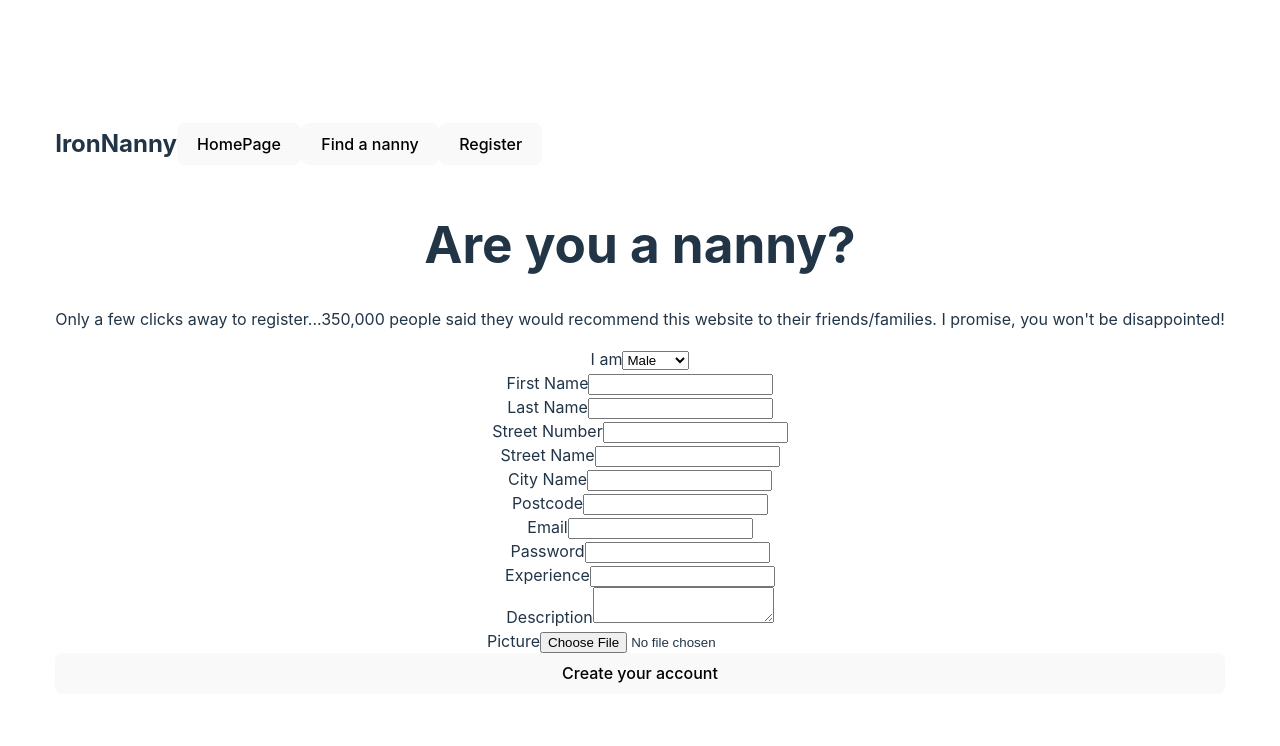
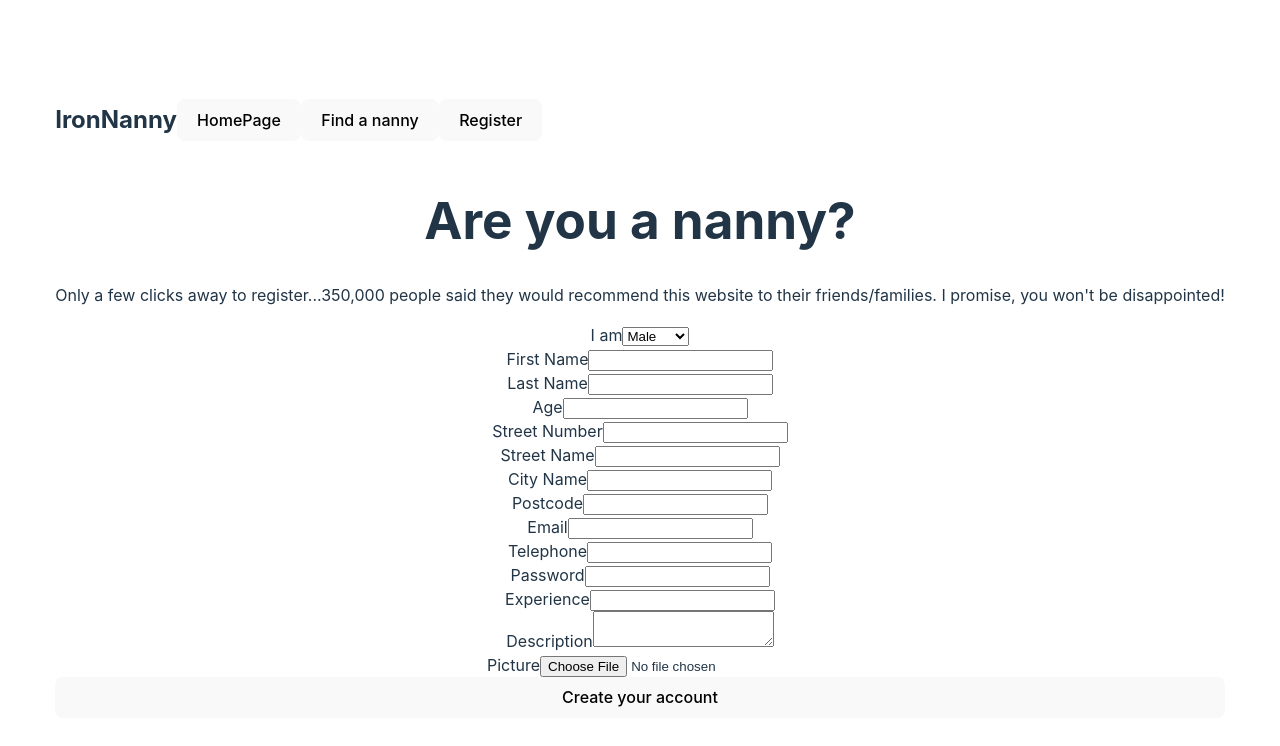
Before and after one commit to Rin-o/BackEnd_M2Project, a React (Vite) app in the folder M2Project/: page /babysitters/new in a window 1280 px wide. Shown: the top 746 px of the page. Built offline with nearby package versions, Linux system fonts and the light colour scheme.

Commit message:
added fields to the form

```diff
--- a/M2Project/src/App.jsx
+++ b/M2Project/src/App.jsx
@@ -5,7 +5,6 @@ import HomePage from './pages/HomePage'
 import AllBabysittersPage from './pages/AllBabysittersPage'
 import BabysitterDetailsPage from './pages/BabysitterDetailsPage'
 import AddBabysitterPage from './pages/AddBabysitterPage'
-import AddBabysitterPage2 from './pages/AddBabysitterPage2'
 import UpdatePage from './pages/UpdatePage'
 
 function App() {
@@ -18,7 +17,6 @@ function App() {
       <Route path='/babysitters' element={<AllBabysittersPage />}></Route>
       <Route path='/babysitters/:babysitterId' element={<BabysitterDetailsPage />}></Route>
       <Route path='/babysitters/new' element={<AddBabysitterPage />}></Route>
-      <Route path='/babysitters/new2' element={<AddBabysitterPage2 />}></Route>
       <Route path='/update/:babysitterId' element={<UpdatePage />}></Route>
 
       <Route path='*' element={<h1>404 Page</h1>}></Route>
--- a/M2Project/src/pages/AddBabysitterPage.jsx
+++ b/M2Project/src/pages/AddBabysitterPage.jsx
@@ -8,11 +8,13 @@ const AddBabysitterPage = ({ isUpdate, babysitter }) => {
   const [gender, setGender] = useState('')
   const [firstName, setFirstName] = useState('')
   const [lastName, setLastName] = useState('')
+  const [age, setAge] = useState('')
   const [streetName, setStreetName] = useState('')
   const [streetNumber, setStreetNumber] = useState('')
   const [cityName, setCityName] = useState('')
   const [postcode, setPostcode] = useState('')
   const [email, setEmail] = useState('')
+  const [telephone, setTelephone] = useState('')
   const [password, setPassword] = useState('')
   const [description, setDescription] = useState('')
   const [largePic, setLargePic] = useState('')
@@ -23,7 +25,9 @@ const AddBabysitterPage = ({ isUpdate, babysitter }) => {
     const payload = {
       name:{ first: firstName, last: lastName,},
       gender,
+      dob: {age: age},
       email,
+      phone: telephone,
       password,
       location: { street: {name: streetName, number: streetNumber}, city: cityName, postcode: postcode},
       resgistered: {age: registered},
@@ -55,18 +59,20 @@ console.log(payload)
 
   useEffect(() => {
     if (isUpdate && babysitter) {
-      setFirstName(babysitter.firstName)
-      setLastName(babysitter.lastName)
+      setFirstName(babysitter.name.first)   // or firstName
+      setLastName(babysitter.name.last) // or lastName
       setGender(babysitter.gender)
+      setAge(babysitter.dob.age) //or age
       setDescription(babysitter.description)
-      setStreetNumber(babysitter.streetNumber)
-      setStreetName(babysitter.streetName)
-      setCityName(babysitter.cityName)
-      setPostcode(babysitter.postcode)
+      setStreetNumber(babysitter.location.street.number) //streetNumber
+      setStreetName(babysitter.location.street.name) //streetName
+      setCityName(babysitter.location.city) //cityName
+      setPostcode(babysitter.location.postcode) //postcode
       setEmail(babysitter.email)
+      setTelephone(babysitter.phone) //telephone
       setPassword(babysitter.password)
-      setLargePic(babysitter.largePic)
-      setRegistered(babysitter.registered.age)
+      setLargePic(babysitter.picture.large) //largePic
+      setRegistered(babysitter.registered.age) //registered
     }
   }, [babysitter])
 
@@ -91,6 +97,10 @@ console.log(payload)
             <input value={lastName} onChange={event => setLastName(event.target.value)}  />
           </label>
           <label>
+            Age
+            <input type='number' value={age} onChange={event => setAge(event.target.value)}  />
+          </label>
+          <label>
             Street Number
             <input value={streetNumber} onChange={event => setStreetNumber(event.target.value)}  />
           </label>
@@ -111,12 +121,16 @@ console.log(payload)
             <input value={email} onChange={event => setEmail(event.target.value)}  />
           </label>
           <label>
+            Telephone
+            <input value={telephone} onChange={event => setTelephone(event.target.value)}  />
+          </label>
+          <label>
             Password
             <input value={password} onChange={event => setPassword(event.target.value)} />
           </label>
           <label>
             Experience
-            <input value={registered} onChange={event => setRegistered(event.target.value)}/>
+            <input type='number' value={registered} onChange={event => setRegistered(event.target.value)}/>
           </label>
           <label>
             Description
--- a/M2Project/src/pages/AddBabysitterPage2.jsx
+++ /dev/null
@@ -1,105 +0,0 @@
-import { useEffect, useState } from 'react'
-import { useNavigate } from 'react-router-dom'
-
-const AddBabysitterPage = ({ isUpdate, babysitter, formData }) => { //added
-  const navigate = useNavigate()
-
-  const [firstName, setFirstName] = useState('')
-  const [lastName, setLastName] = useState('')
-  const [gender, setGender] = useState('')
-  const [location, setLocation] = useState('')
-  const [email, setEmail] = useState('')
-  const [password, setPassword] = useState('')
-  const [description, setDescription] = useState('')
-  const [picture, setPicture] = useState(null)
-
-  const onSubmit = async event => {
-    event.preventDefault()
-    const payload = { firstName, lastName, gender, location, email, password, description, picture }
-
-    try {
-      const response = await fetch(
-        `http://localhost:5005/babysitters/new2/${isUpdate ? `/${babysitter.id}` : ''}`,
-        {
-          method: isUpdate ? 'PUT' : 'POST',
-          body: JSON.stringify(payload),
-          headers: {
-            'Content-type': 'application/json',
-          },
-        }
-      )
-      console.log(response)
-      if (response.ok) {
-        const currentBabysitter = await response.json()
-        console.log(currentBabysitter)
-        navigate(`/babysitters/${currentBabysitter.id}`)
-      }
-    } catch (error) {
-      console.log(error)
-    }
-  }
-
-  useEffect(() => {
-    if (isUpdate && babysitter) {
-      setFirstName(babysitter.firstName)
-      setLastName(babysitter.lastName)
-      setGender(babysitter.gender)
-      setDescription(babysitter.description)
-      setLocation(babysitter.gender)
-      setEmail(babysitter.email)
-      setPassword(babysitter.password)
-    }
-  }, [babysitter])
-
-  return (
-    <>
-        <h1>Are you a nanny?</h1>
-        <p>Only a few clicks away to register...350,000 people said they would recommend this website to their friends/families. I promise, you won't be disappointed!</p>
-
-        <p>First Name: {formData.firstName}</p>
-        <p>Last Name: {formData.lastName}</p>
-        <p>Email: {formData.email}</p>
-        <p>Password: {formData.password}</p>
-        <form style={{ display: 'grid', gridTemplate: 'auto / 1fr' }} onSubmit={onSubmit}>
-        {/*<label>
-            I am
-            <select value={gender} onChange={event => setGender(event.target.value)} required>
-            <option value="male">Male</option>
-            <option value="female">Female</option>
-            </select>
-          </label>
-          <label>
-            First Name
-            <input value={firstName} onChange={event => setFirstName(event.target.value)} required />
-          </label>
-          <label>
-            Last Name
-            <input value={lastName} onChange={event => setLastName(event.target.value)} required />
-          </label>
-          <label>
-            Email
-            <input value={email} onChange={event => setEmail(event.target.value)} required />
-          </label>
-          <label>
-            Password
-            <input value={password} onChange={event => setPassword(event.target.value)} required />
-  </label>*/}
-          <label>
-            Address
-            <input value={location} onChange={event => setLocation(event.target.value)} required />
-          </label>
-          <label>
-            Description
-            <textarea value={description} onChange={event => setDescription(event.target.value)} required/>
-          </label>
-          <label>
-            Picture
-            <input type="file" accept="image/*" value={picture} onChange={event => setPicture(event.target.value)}/>
-        </label>
-          <button type='submit'>{isUpdate ? 'Update' : 'Create your account'}</button>
-        </form>
-    </>
-  )
-}
-
-export default AddBabysitterPage
--- a/M2Project/src/pages/UpdatePage.jsx
+++ b/M2Project/src/pages/UpdatePage.jsx
@@ -10,11 +10,13 @@ const UpdatePage = () => {
     const [gender, setGender] = useState('')
     const [firstName, setFirstName] = useState('')
     const [lastName, setLastName] = useState('')
+    const [age, setAge] = useState('')
     const [streetName, setStreetName] = useState('')
     const [streetNumber, setStreetNumber] = useState('')
     const [cityName, setCityName] = useState('')
     const [postcode, setPostcode] = useState('')
     const [email, setEmail] = useState('')
+    const [telephone, setTelephone] = useState('')
     const [password, setPassword] = useState('')
     const [description, setDescription] = useState('')
     const [largePic, setLargePic] = useState('')
@@ -25,7 +27,9 @@ const UpdatePage = () => {
         const payload = {
             name:{ first: firstName, last: lastName,},
             gender,
+            dob: {age: age},
             email,
+            phone: telephone,
             password,
             location: { street: {name: streetName, number: streetNumber}, city: cityName, postcode: postcode},
             description,
@@ -65,12 +69,14 @@ const UpdatePage = () => {
             setFirstName(babysitter.name.first)
             setLastName(babysitter.name.last)
             setGender(babysitter.gender)
+            setAge(babysitter.dob.age)
             setDescription(babysitter.description)
             setStreetNumber(babysitter.location.street.number)
             setStreetName(babysitter.location.street.name)
             setCityName(babysitter.location.city)
             setPostcode(babysitter.location.postcode)
             setEmail(babysitter.email)
+            setTelephone(babysitter.phone)
             setPassword(babysitter.password)
             setLargePic(babysitter.picture.large)
             setRegistered(babysitter.registered.age)
@@ -102,6 +108,10 @@ const UpdatePage = () => {
             <input value={lastName} onChange={event => setLastName(event.target.value)}/>
           </label>
           <label>
+            Age
+            <input type='number' value={age} onChange={event => setAge(event.target.value)}  />
+          </label>
+          <label>
             Street Number
             <input value={streetNumber} onChange={event => setStreetNumber(event.target.value)}/>
           </label>
@@ -122,12 +132,16 @@ const UpdatePage = () => {
             <input value={email} onChange={event => setEmail(event.target.value)}/>
           </label>
           <label>
+            Telephone
+            <input value={telephone} onChange={event => setTelephone(event.target.value)}  />
+          </label>
+          <label>
             Password
             <input value={password} onChange={event => setPassword(event.target.value)}/>
           </label>
           <label>
             Experience
-            <input value={registered} onChange={event => setRegistered(event.target.value)}/>
+            <input type='number' value={registered} onChange={event => setRegistered(event.target.value)}/>
           </label>
           <label>
             Description
```
